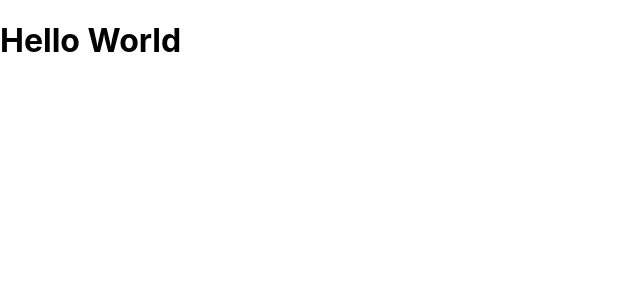
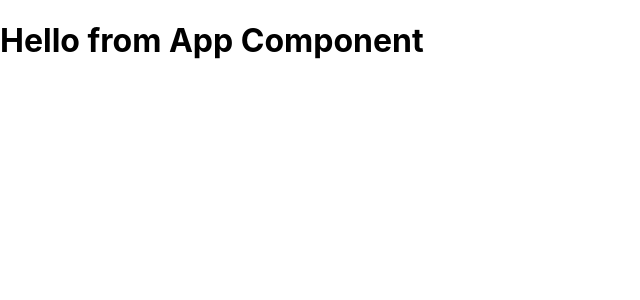
Before and after one commit to sidharth74659/react, a React (Create React App) app: page / in a window 1280 px wide. Shown: the top 300 px of the page, without its empty margins (0-640 px from the left). Built offline with nearby package versions, Linux system fonts and the light colour scheme.

Commit message:
added first component

```diff
--- /dev/null
+++ b/src/App.js
@@ -0,0 +1,5 @@
+// export default () => <h1>Hello from Component</h1>
+// or
+
+const App = () => <h1>Hello from App Component</h1>
+export default App;
--- a/src/index.js
+++ b/src/index.js
@@ -1,8 +1,9 @@
 import React from 'react';
 import ReactDOM from 'react-dom';
 import './index.css';
+import App from './App'
 
 ReactDOM.render(
-    <h1>Hello World</h1>,
+    <App />,
   document.getElementById('root')
 );
```
